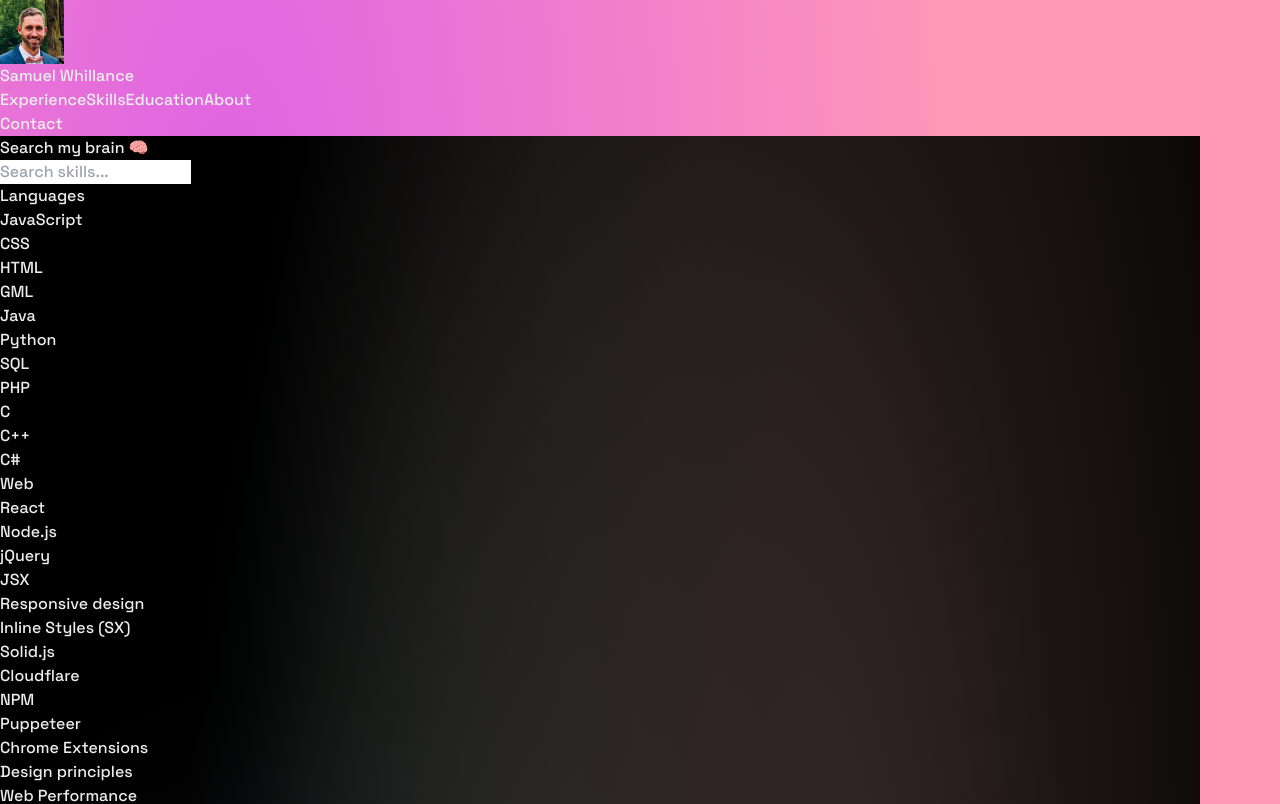
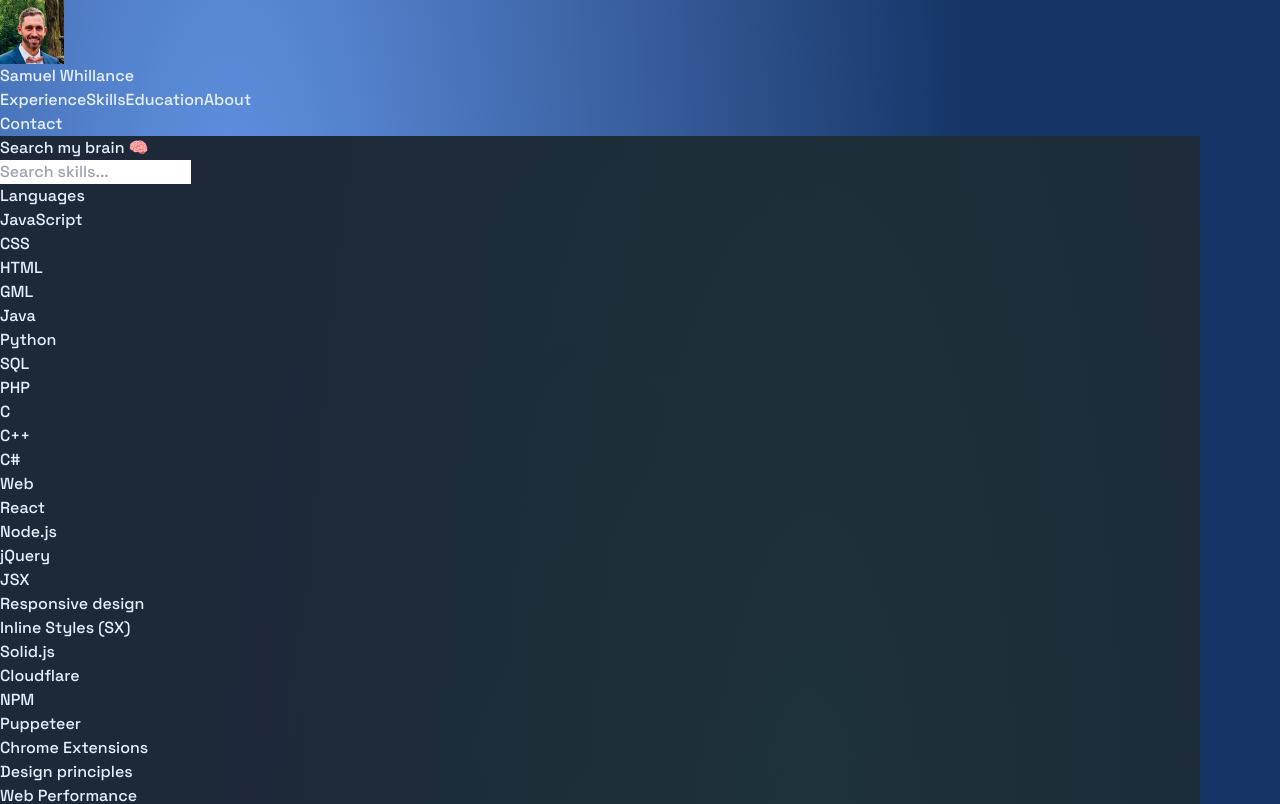
Before and after one commit to SamWhillance/samwhillance.com, a Next.js app: page /skills in a window 1280 px wide. Shown: the top 804 px of the page. Built offline with nearby package versions, Linux system fonts and the light colour scheme.

Commit message:
Blue theme

```diff
--- a/src/app/globals.css
+++ b/src/app/globals.css
@@ -3,8 +3,8 @@
 @tailwind utilities;
 
 :root {
-  --background: #0a0a0a;
-  --foreground: #ededed;
+  --background: #040B14;  /* Darker blue background */
+  --foreground: #E6F1FF;  /* Light blue-tinted text */
 }
 
 /* @media (prefers-color-scheme: dark) {
@@ -15,19 +15,19 @@
 body {
   color: var(--foreground);
   font-family: Arial, Helvetica, sans-serif;
-  background: #0a0a0a;
+  background: #040B14;
 }
 
 #page {
-  background: #ff99b6;
+  background: #163465;
   background-image:
-    radial-gradient(at 18% 9%, hsla(297, 71%, 64%, 1) 0px, transparent 50%),
-    radial-gradient(at 38% 59%, hsla(68, 70%, 60%, 1) 0px, transparent 50%),
-    radial-gradient(at 77% 85%, hsla(144, 81%, 66%, 1) 0px, transparent 50%),
-    radial-gradient(at 19% 80%, hsla(139, 88%, 70%, 1) 0px, transparent 50%),
-    radial-gradient(at 12% 79%, hsla(357, 75%, 74%, 1) 0px, transparent 50%),
-    radial-gradient(at 93% 84%, hsla(257, 73%, 65%, 1) 0px, transparent 50%),
-    radial-gradient(at 80% 97%, hsla(320, 73%, 71%, 1) 0px, transparent 50%);
+    radial-gradient(at 18% 9%, hsla(217, 71%, 64%, 1) 0px, transparent 50%),
+    radial-gradient(at 38% 59%, hsla(200, 70%, 60%, 1) 0px, transparent 50%),
+    radial-gradient(at 77% 85%, hsla(190, 81%, 66%, 1) 0px, transparent 50%),
+    radial-gradient(at 19% 80%, hsla(210, 88%, 70%, 1) 0px, transparent 50%),
+    radial-gradient(at 12% 79%, hsla(225, 75%, 74%, 1) 0px, transparent 50%),
+    radial-gradient(at 93% 84%, hsla(195, 73%, 65%, 1) 0px, transparent 50%),
+    radial-gradient(at 80% 97%, hsla(205, 73%, 71%, 1) 0px, transparent 50%);
 }
 
 #page>div {
@@ -36,23 +36,20 @@ body {
 }
 
 .progress-bar {
-  background: #ff99b6;
-  background-image:
-    radial-gradient(at 18% 9%, hsla(297, 71%, 64%, 1) 0px, transparent 50%),
-    radial-gradient(at 93% 84%, hsla(257, 73%, 65%, 1) 0px, transparent 50%),
-    radial-gradient(at 80% 97%, hsla(320, 73%, 71%, 1) 0px, transparent 50%);
+  background:hsla(217, 71%, 64%, 1);
+  background-image: hsla(217, 71%, 64%, 1);
 }
 
 #content-container {
-  background-color: hsla(341, 0%, 0%, 1);
+  background-color: hsla(217, 32%, 17%, 1);
   background-image:
-    radial-gradient(at 23% 52%, hsla(259, 16%, 17%, 1) 0px, transparent 50%),
-    radial-gradient(at 71% 58%, hsla(335, 16%, 17%, 1) 0px, transparent 50%),
-    radial-gradient(at 40% 75%, hsla(183, 16%, 17%, 1) 0px, transparent 50%),
-    radial-gradient(at 15% 97%, hsla(271, 16%, 17%, 1) 0px, transparent 50%),
-    radial-gradient(at 68% 21%, hsla(359, 16%, 17%, 1) 0px, transparent 50%),
-    radial-gradient(at 55% 39%, hsla(149, 16%, 17%, 1) 0px, transparent 50%),
-    radial-gradient(at 49% 35%, hsla(165, 16%, 17%, 1) 0px, transparent 50%);
+    radial-gradient(at 23% 52%, hsla(220, 32%, 17%, 1) 0px, transparent 50%),
+    radial-gradient(at 71% 58%, hsla(210, 32%, 17%, 1) 0px, transparent 50%),
+    radial-gradient(at 40% 75%, hsla(200, 32%, 17%, 1) 0px, transparent 50%),
+    radial-gradient(at 15% 97%, hsla(230, 32%, 17%, 1) 0px, transparent 50%),
+    radial-gradient(at 68% 21%, hsla(195, 32%, 17%, 1) 0px, transparent 50%),
+    radial-gradient(at 55% 39%, hsla(205, 32%, 17%, 1) 0px, transparent 50%),
+    radial-gradient(at 49% 35%, hsla(225, 32%, 17%, 1) 0px, transparent 50%);
 }
 
 #sam_whillance2 {
--- a/src/components/button_contact.tsx
+++ b/src/components/button_contact.tsx
@@ -12,14 +12,14 @@ const ButtonContact = ({ children }: ButtonContactProps) => {
             className="
             w-full
             inline-block px-6 py-4
-            bg-black/70 hover:bg-black/50
+            bg-blue-950/70 hover:bg-blue-900/50
             backdrop-blur-md
             rounded-2xl
-            text-white
+            text-blue-50
             text-lg font-medium
             no-underline
             transition-all duration-100
-            border border-black/80
+            border border-blue-900/80
             shadow-lg hover:shadow-xl
             hover:-translate-y-0.5
         "
--- a/src/components/nav_link.tsx
+++ b/src/components/nav_link.tsx
@@ -11,14 +11,14 @@ const NavLink = ({ href, children }: NavLinkProps) => {
       href={href}
       className="
         inline-block px-6 py-4
-        bg-white/30 hover:bg-white/50
+        bg-blue-100/30 hover:bg-blue-200/50
         backdrop-blur-md
         rounded-2xl
-        text-black
+        text-blue-50
         text-lg font-medium
         no-underline
         transition-all duration-100
-        border border-white/20
+        border border-blue-200/20
         shadow-lg hover:shadow-xl
         hover:-translate-y-0.5
       "
```
